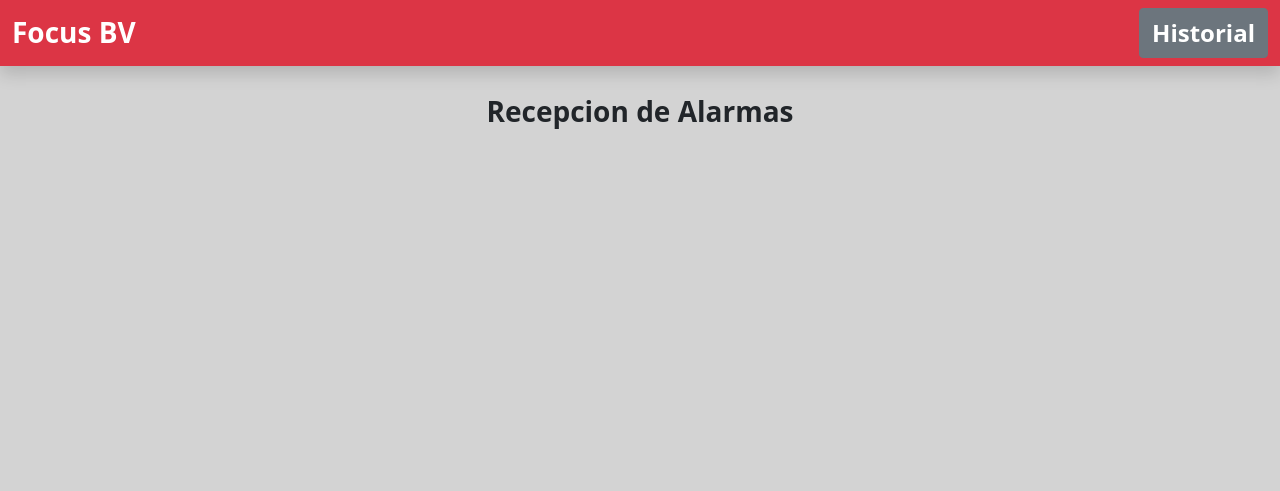
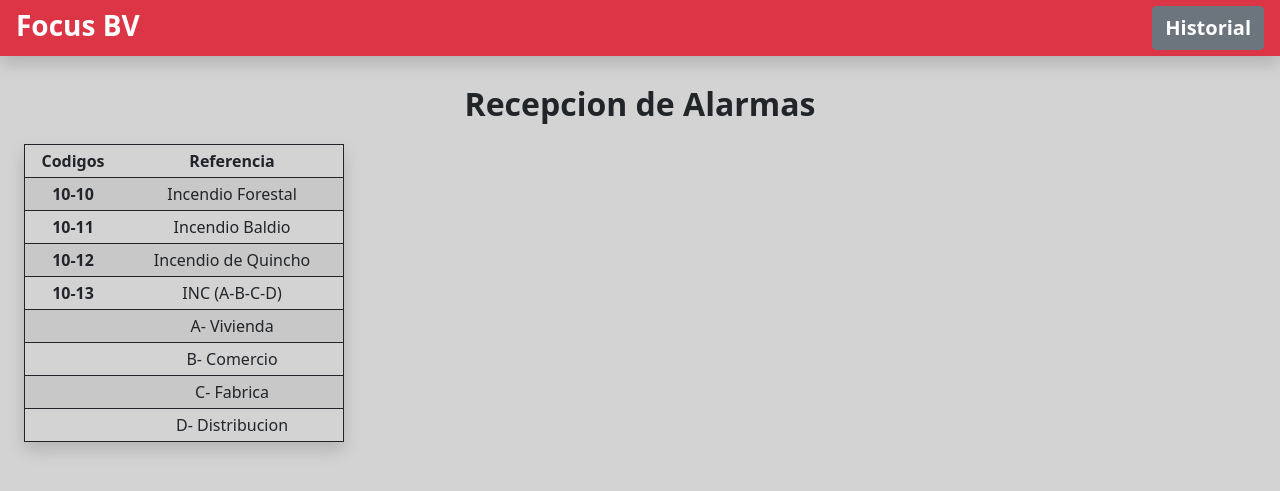
Before and after one commit to GibertSalva/RepoBurbuja2, a Django app: page / in a window 1280 px wide. Shown: the top 491 px of the page. Run offline with Django 3.2, Linux system fonts and the light colour scheme; parts of the project's set-up code (start-up, migrations or seed data) failed here and were passed over.

Commit message:
Creacion de Tabla de codigos

```diff
--- a/FocusBV/templates/home.html
+++ b/FocusBV/templates/home.html
@@ -2,9 +2,51 @@
 
 
 {% block content%}
-<br>
-<p class="text-center fw-bold fs-3  ">Recepcion de Alarmas</p>
 
+<p class="text-center fw-bold fs-2 align-top ">Recepcion de Alarmas</p>
 
+<table class="table table-sm w-25 text-center table-striped shadow table-responsive mx-4 border border-dark border-1">
+  <thead>
+    <tr>
+      <th scope="col">Codigos</th>
+      <th scope="col">Referencia</th>
+    </tr>
+  </thead>
+  <tbody>
+    <tr>
+      <th scope="row">10-10</th>
+      <td>Incendio Forestal</td>
+    </tr>
+    <tr>
+      <th scope="row">10-11</th>
+      <td>Incendio Baldio</td>
+    </tr>
+    <tr>
+      <th scope="row">10-12</th>
+      <td>Incendio de Quincho</td>
+    </tr>
+    <tr>
+      <th scope="row">10-13</th>
+      <td>INC (A-B-C-D)</td>
+    </tr>
+    <tr>
+      <th scope="row"></th>
+      <td>A- Vivienda</td>
+    </tr>
+    <tr>
+      <th scope="row"></th>
+      <td>B- Comercio</td>
+    </tr>
+    <tr>
+      <th scope="row"></th>
+      <td>C- Fabrica</td>
+    </tr>
+    <tr>
+      <th scope="row"></th>
+      <td>D- Distribucion</td>
+    </tr>
+
+  </tbody>
+</table>
 
 {% endblock %}
--- a/FocusBV/templates/navbar.html
+++ b/FocusBV/templates/navbar.html
@@ -1,10 +1,12 @@
 
 
-<nav class="navbar navbar-light bg-danger  shadow  " >
+<nav class="navbar navbar-dark p-1 bg-danger  shadow " >
+
   <div class="container-fluid ">
-    <span class="navbar-brand mb-0 h1 text-white fs-3 fw-bold" >Focus BV</span>
+    <span class="navbar-brand mb-1 h1 text-white fs-3 fw-bold" >Focus BV</span>
   <form class="d-flex justify-content-center">
-      <button class="btn btn-secondary fs-4 fw-bold" type="submit">Historial</button>
+      <button class="btn btn-secondary fs-5 fw-bold" type="submit">Historial</button>
     </form>
   </div>
 </nav>
+<br>
```
